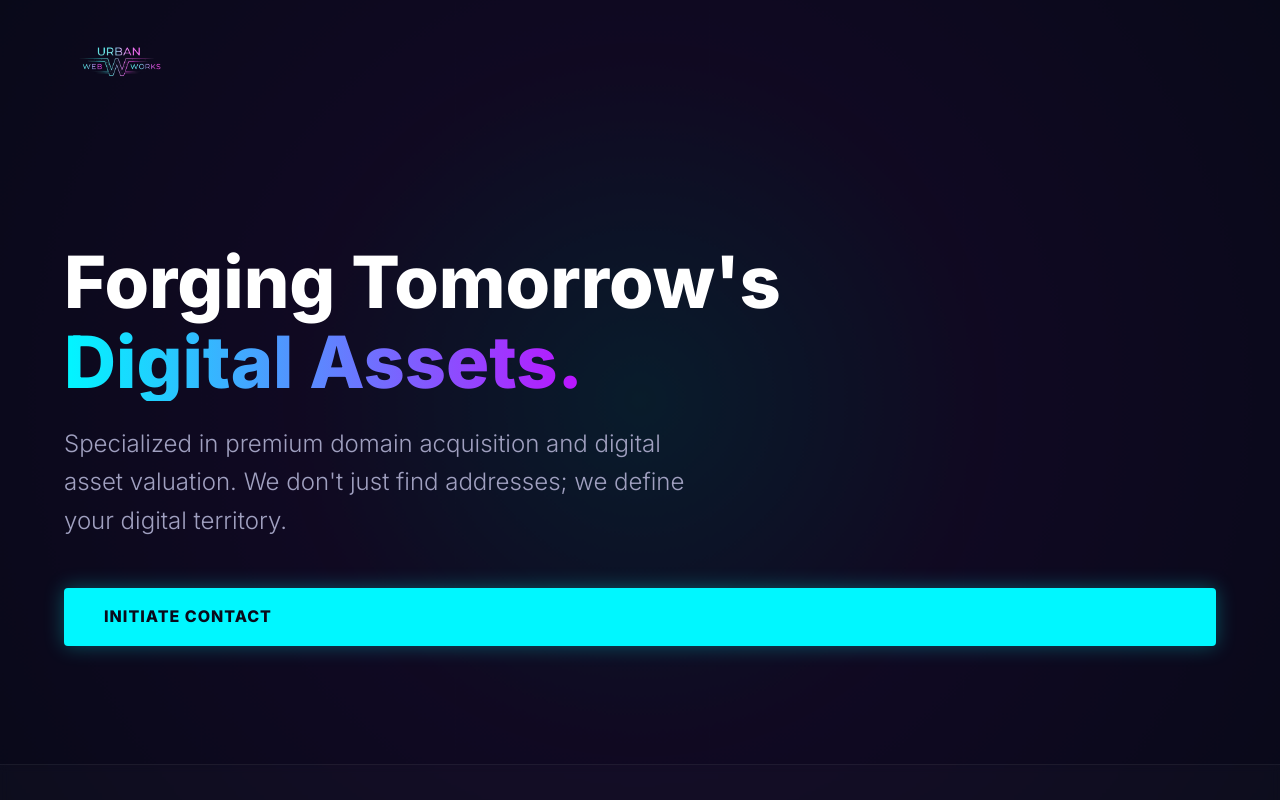
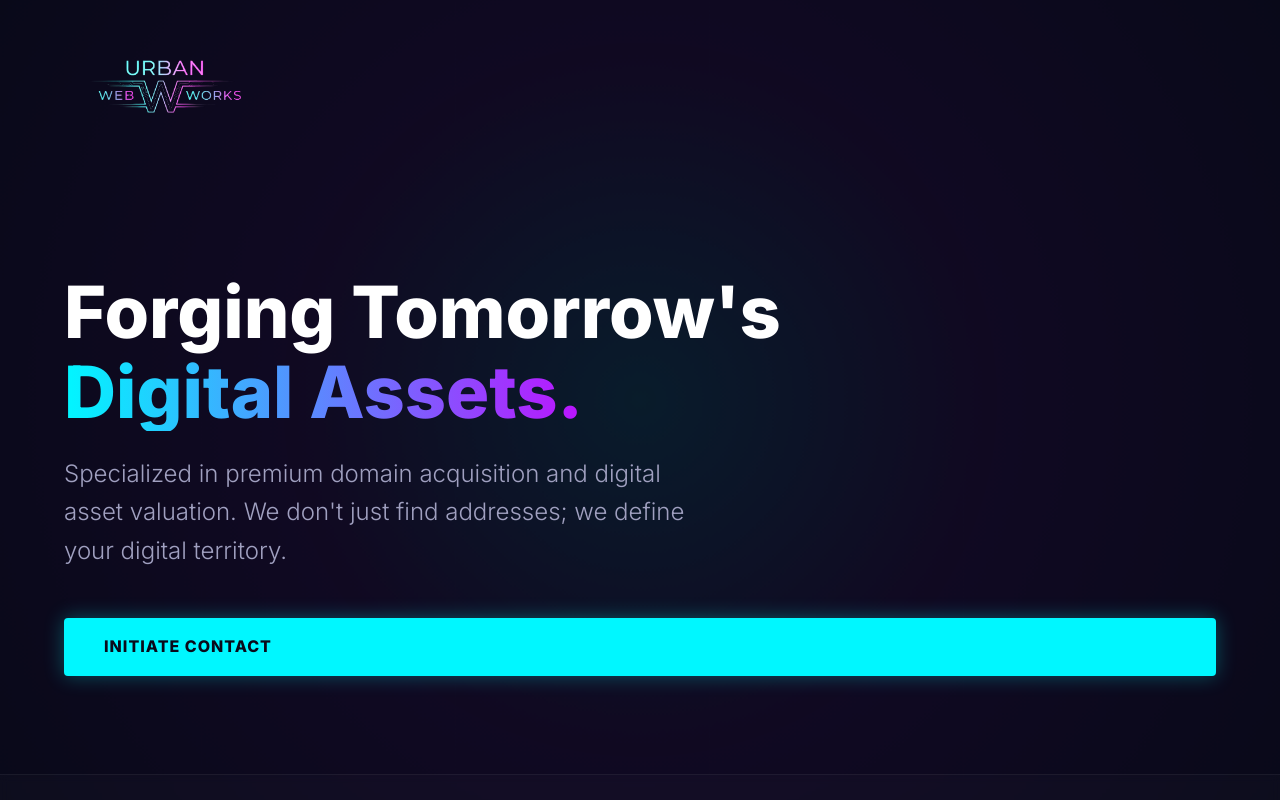
Before and after one commit to HocineXer/urban-site, a plain HTML site: page index.html in a window 1280 px wide. Shown: the top 800 px of the page. Drawn offline with Linux system fonts and the light colour scheme.

Commit message:
Update index.html

```diff
--- a/index.html
+++ b/index.html
@@ -56,27 +56,26 @@
         header {
             padding: 2rem 0;
             display: flex;
-            justify-content: space-between; /* Logo à gauche */
+            justify-content: space-between;
             align-items: center;
         }
 
         .logo-img {
-            /* Taille du logo : ajuste le "height" (hauteur) si tu le veux plus gros */
-            height: 60px;
+            /* MODIFICATION ICI : Taille augmentée à 110px */
+            height: 110px;
             width: auto;
             display: block;
-            /* Petit effet de survol sur le logo */
             transition: transform 0.3s ease;
         }
 
         .logo-img:hover {
             transform: scale(1.05);
-            filter: drop-shadow(0 0 8px rgba(0, 247, 255, 0.3));
+            filter: drop-shadow(0 0 15px rgba(0, 247, 255, 0.4));
         }
 
         /* --- HERO SECTION --- */
         .hero-section {
-            min-height: 80vh;
+            min-height: 75vh; /* Légèrement réduit pour remonter le texte vu que le logo est gros */
             display: flex;
             flex-direction: column;
             justify-content: center;
@@ -170,8 +169,8 @@
             .container { width: 90%; }
             .hero-section { min-height: auto; padding: 4rem 0; }
 
-            /* Ajustement logo mobile */
-            .logo-img { height: 45px; }
+            /* Logo adapté pour mobile (un peu plus gros qu'avant aussi) */
+            .logo-img { height: 70px; }
         }
     </style>
 </head>
```
